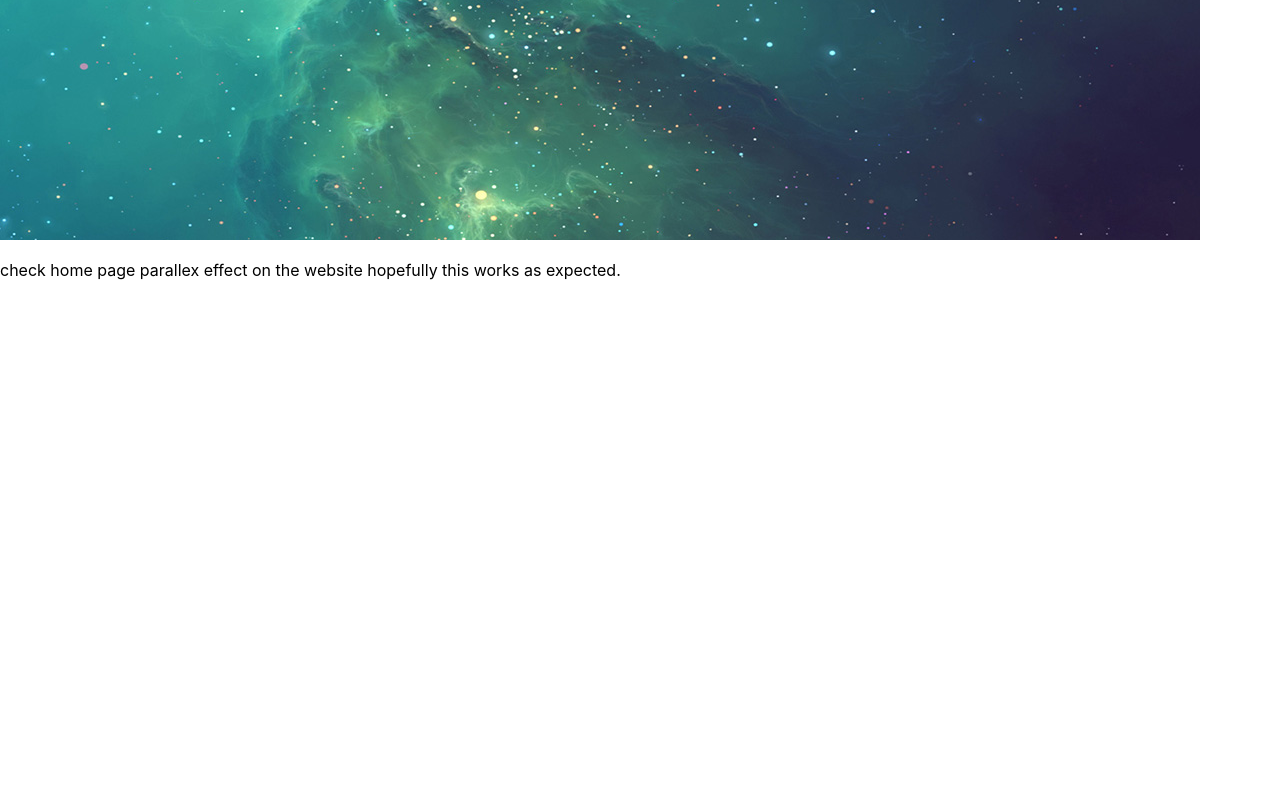
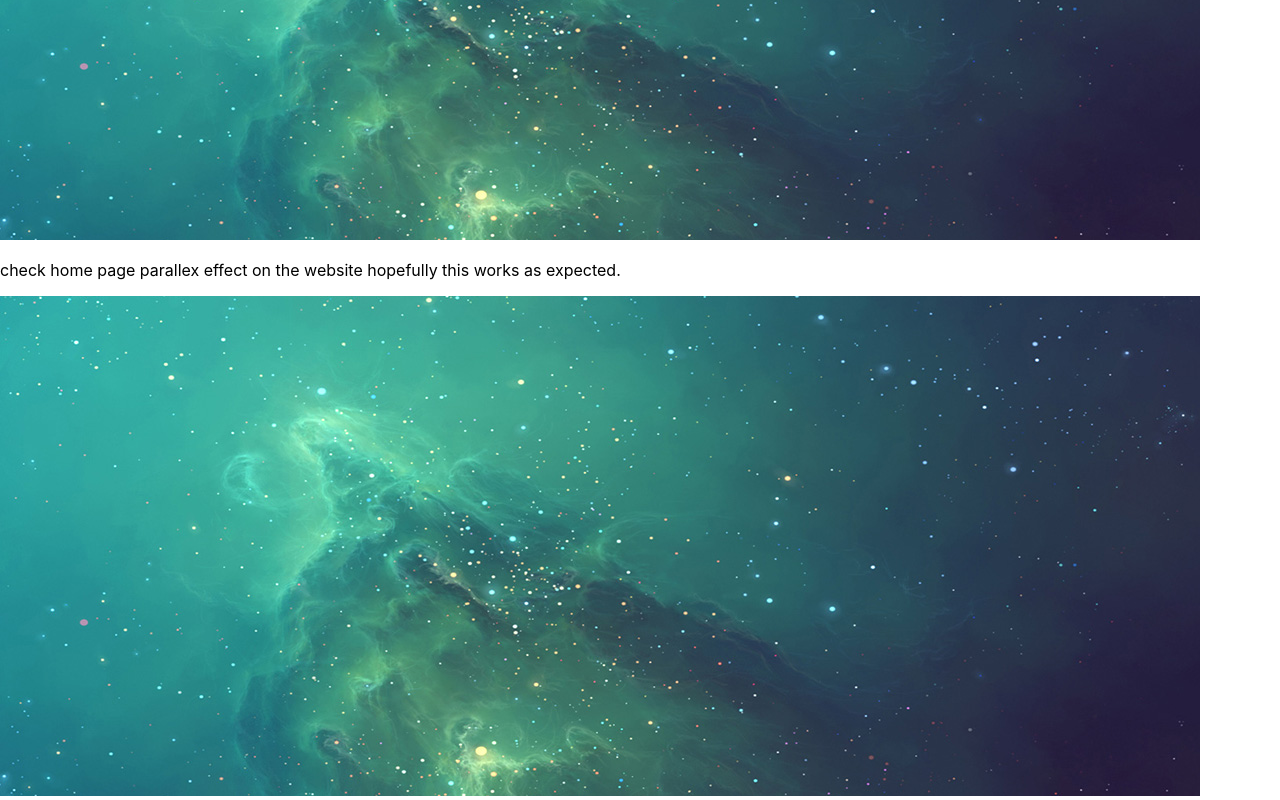
Before and after one commit to KiranAddagarla/ReactWebApplication, a React (Create React App) app: page / in a window 1280 px wide. Shown: the part 260-1060 px from the top of the page. Before the commit the page ends 800 px from the top, so only its background shows below. Built offline with nearby package versions, Linux system fonts and the light colour scheme.

Commit message:
checking parallex effect

```diff
--- a/src/components/homepage.js
+++ b/src/components/homepage.js
@@ -9,6 +9,9 @@ const HomePage = () =>{
               <img src={Background}></img>
           </div>
           <p>check home page parallex effect on the website hopefully this works as expected.</p>
+          <div class="parallax">
+              <img src={Background}></img>
+          </div>
       </div>
     )
 };
```
